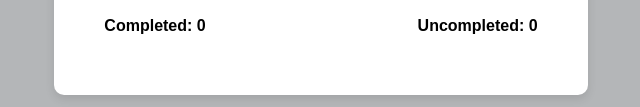
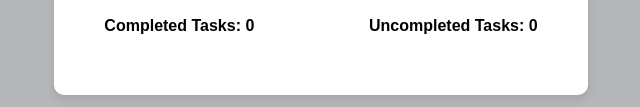
Before and after one commit to kulonglam/TodoList, a plain HTML site: page index.html in a window 1280 px wide. Shown: the part 267-374 px from the top of the page, without its empty margins (319-959 px from the left). Drawn offline with Linux system fonts and the light colour scheme.

Commit message:
second commit

```diff
--- a/index.html
+++ b/index.html
@@ -17,8 +17,8 @@
     <ul id="task-list"></ul>
     <div class="counters">
 
-      <span> Completed: <span id="completed-count">0</span></span>
-      <span> Uncompleted: <span id="uncompleted-count">0</span></span>
+      <span> Completed Tasks: <span id="completed-count">0</span></span>
+      <span> Uncompleted Tasks: <span id="uncompleted-count">0</span></span>
     </div>
 
 
```
